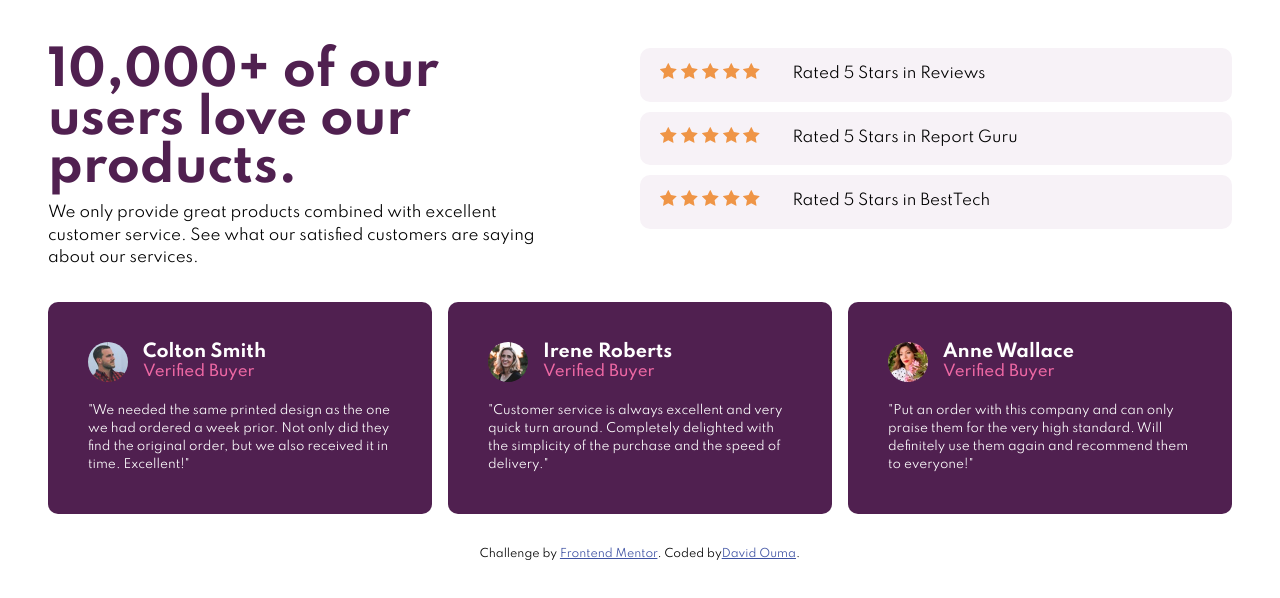
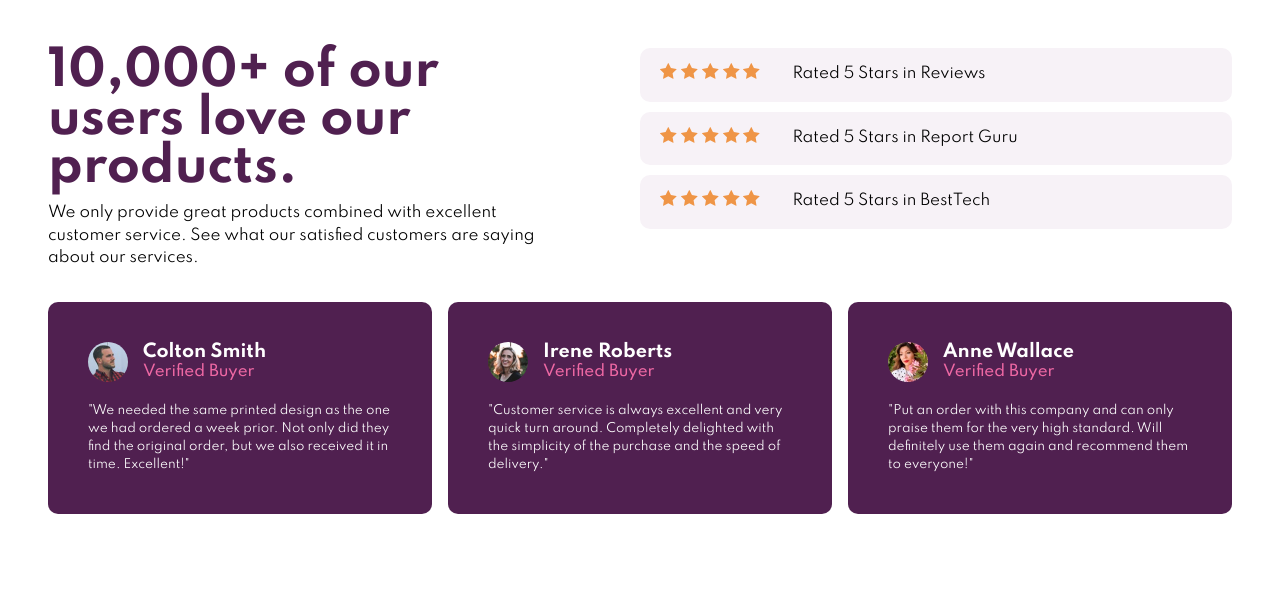
Before and after one commit to daudi13/Frontend-Mentor-social-proof-section, a plain HTML site: page index.html in a window 1280 px wide. Drawn offline with Linux system fonts and the light colour scheme.

Commit message:
Removed Attribution

```diff
--- a/index.html
+++ b/index.html
@@ -112,9 +112,5 @@
       </div>
     </div>
 
-    <div class="attribution">
-      Challenge by
-      <a href="https://www.frontendmentor.io?ref=challenge" target="_blank">Frontend Mentor</a>. Coded by<a href="#">David Ouma</a>.
-    </div>
   </body>
 </html>
```
